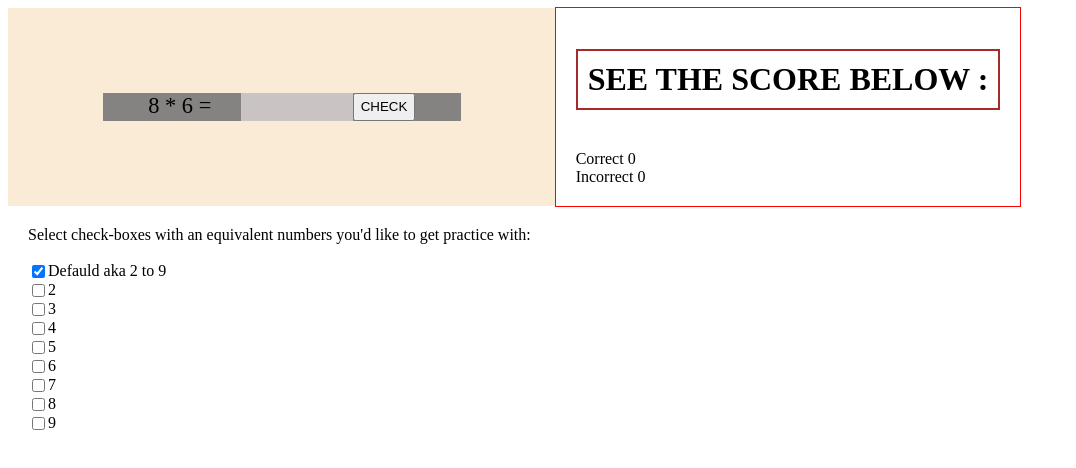
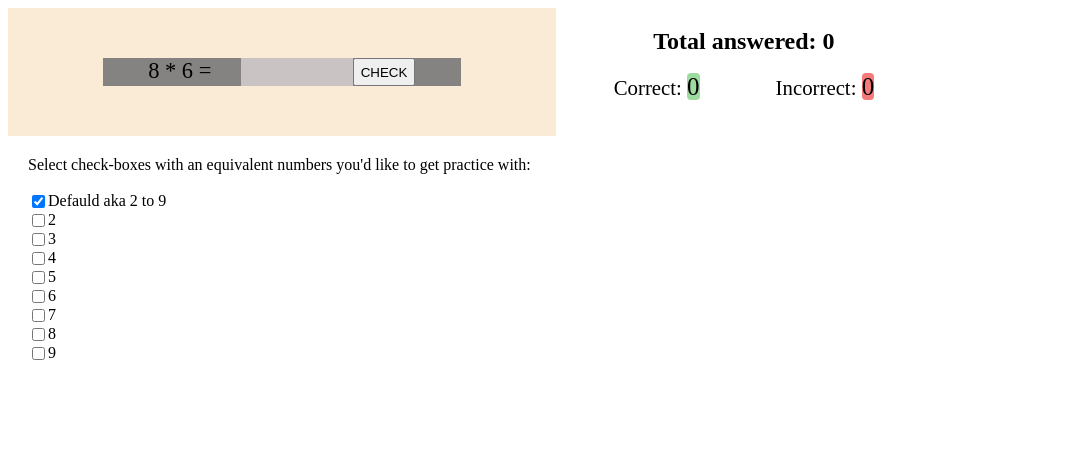
Before and after one commit to Yurii-Komarnytskyi/MultiplicationTableGame, a React (Create React App) app: page / in a window 1280 px wide. Shown: the top 468 px of the page, without its empty margins (0-1076 px from the left). Built offline with nearby package versions, Linux system fonts and the light colour scheme.

Commit message:
Done some basic styling of ScorePanel component, also displaying total count of answers that would be given by a player

```diff
--- a/src/components/container/GameContainer.jsx
+++ b/src/components/container/GameContainer.jsx
@@ -6,7 +6,7 @@ import GameModesCheckBoxes from '../game_settings/GameModesCheckBoxes';
 import BaseForMathActions from '../play_ground/BaseForMathActions';
 
 const GameContainer = () => {
-  const [score, setScore] = useState({correct: 0, incorrect: -1});
+  const [score, setScore] = useState({correct: 0, incorrect: -1, total: -1});
   const [gameMode, setGameMode] = useState([]);
   const [areAllTablesChecked, setAreAllTablesChecked] = useState(true);
   const [playersAnsw, setPlayersAnsw] = useState('');
--- a/src/components/scorepanel/ScorePanel.jsx
+++ b/src/components/scorepanel/ScorePanel.jsx
@@ -3,9 +3,12 @@ import styles from './ScorePanel.module.css';
 const ScorePanel = ({score}) => {
   return (
     <div className={styles.score_style}>
-      <h1>SEE THE SCORE BELOW :</h1> <br />
-      <span>Correct {score.correct}</span>
-      <span>Incorrect {score.incorrect}</span>
+      <h2>Total answered: {score.total}</h2> <br />
+      <div className={styles.wrapperForAnswers}>
+        <div className={styles.scoreCorrect}>Correct: <span> {score.correct} </span> </div>
+        <div className={styles.scoreIncorrect}>Incorrect: <span> {score.incorrect} </span></div>
+      </div>
+
     </div>
   )
 }
--- a/src/components/scorepanel/ScorePanel.module.css
+++ b/src/components/scorepanel/ScorePanel.module.css
@@ -1,31 +1,34 @@
-.content {
-    width: 15%;
-    height: 100%;
-    display: flex;
-    flex-direction: column;
-    outline:1px solid red;
-}
-.score_wrapper{
-    margin-left: auto;
-    position: relative;
-}
-.score_lightballs{
-    display: flex;
-    flex-wrap: wrap;
-    width: 460px;
-    padding: 0 5px 0 5px;
-}
-.score_style{
+.score_style {
+    width: 150%;
     display: flex;
     flex-direction: column;
     padding: 20px;
-    outline:1px solid red;
+    user-select: none;
 }
-.score_style > h1{
-    border: 2px solid brown;
-    padding: 10px;
+
+.score_style h2 {
+    margin: 0 auto;
 }
-.score_style > div > h2{
-    display: inline-block;
-    margin: 0 5px 0 5px;
+
+.wrapperForAnswers {
+    display: flex;
+    justify-content: space-around;
+    font-size: 1.3em;
+
 }
+
+.scoreCorrect span{
+    width: 5%;
+    background-color: rgb(158, 219, 158);
+    border-radius: 4px;
+    font-size: 1.2em;
+    user-select: none;
+}
+
+.scoreIncorrect span{
+    width: 5%;
+    background-color: rgb(247, 122, 122);
+    border-radius: 4px;
+    font-size: 1.2em;
+    user-select: none;
+}
--- a/src/utils.js
+++ b/src/utils.js
@@ -8,7 +8,13 @@ const createRandom = (arrOfTables, isDefaultModeOn = false) => {
 }
 const extractCorrectAnsw = (str) => +str[0] * +str.slice(4, 5);
 const compareGathered = (enteredVal, corectAnsw, prevScore) => {
-    (+enteredVal === corectAnsw)? prevScore.correct += 1 : prevScore.incorrect += 1;
+    if (+enteredVal === corectAnsw){
+        prevScore.correct += 1;
+        prevScore.total += 1;
+    } else {
+        prevScore.incorrect += 1;
+        prevScore.total += 1;
+    }
     return prevScore;
 }
 
```
